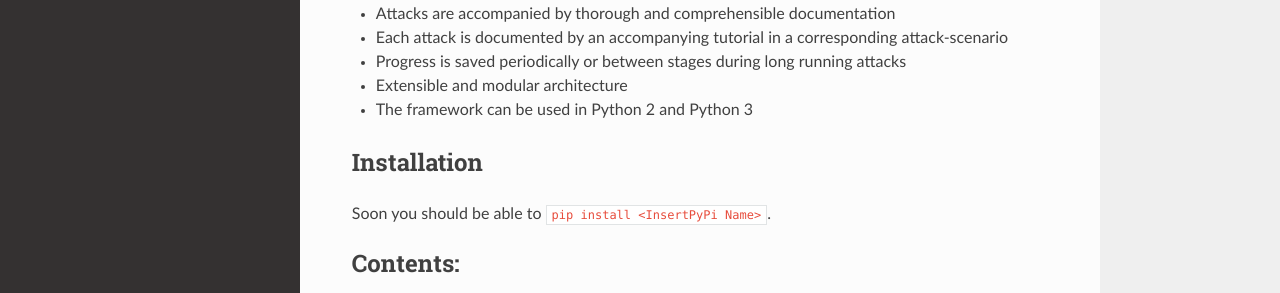
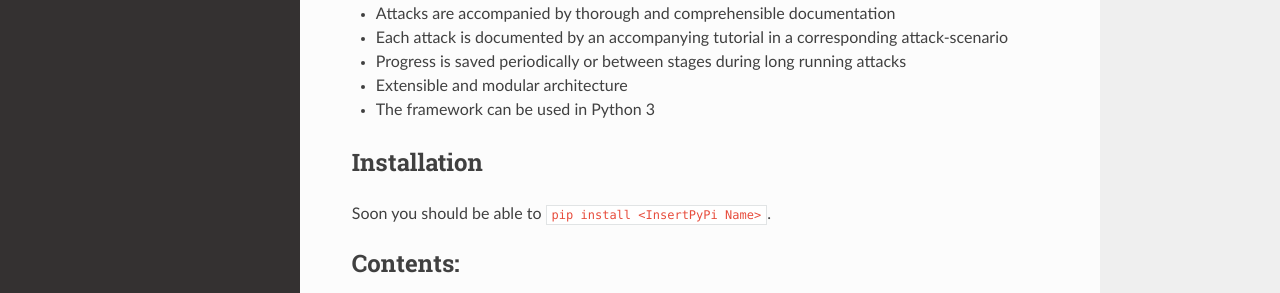
Before and after one commit to establishingsecurity/CAT, a Sphinx documentation site: the page built from doc/index.rst, in a window 1280 px wide and 1355 px high. Shown: the part 494-787 px from the top of the window. Built offline with Sphinx 7.4.7 and the Read the Docs theme 2.0.0, drawn with Linux system fonts in a browser that asks for light colours; pages that are not in the unit, such as notebooks, are missing from menus.

Commit message:
Updating docs to reflect python2 drop

```diff
--- a/doc/index.rst
+++ b/doc/index.rst
@@ -23,7 +23,7 @@ The main ones are the following:
 - Each attack is documented by an accompanying tutorial in a corresponding attack-scenario
 - Progress is saved periodically or between stages during long running attacks
 - Extensible and modular architecture
-- The framework can be used in Python 2 and Python 3
+- The framework can be used in Python 3
 
 Installation
 ------------
--- a/doc/src/index.rst
+++ b/doc/src/index.rst
@@ -23,7 +23,7 @@ The main ones are the following:
 - Each attack is documented by an accompanying tutorial in a corresponding attack-scenario
 - Progress is saved periodically or between stages during long running attacks
 - Extensible and modular architecture
-- The framework can be used in Python 2 and Python 3
+- The framework can be used in Python 3
 
 Installation
 ------------
```
Also changed, not shown: CONTRIBUTE.md (+1 -1 lines), FEATURES.md (+1 -1 lines), README.md (+1 -1 lines).
